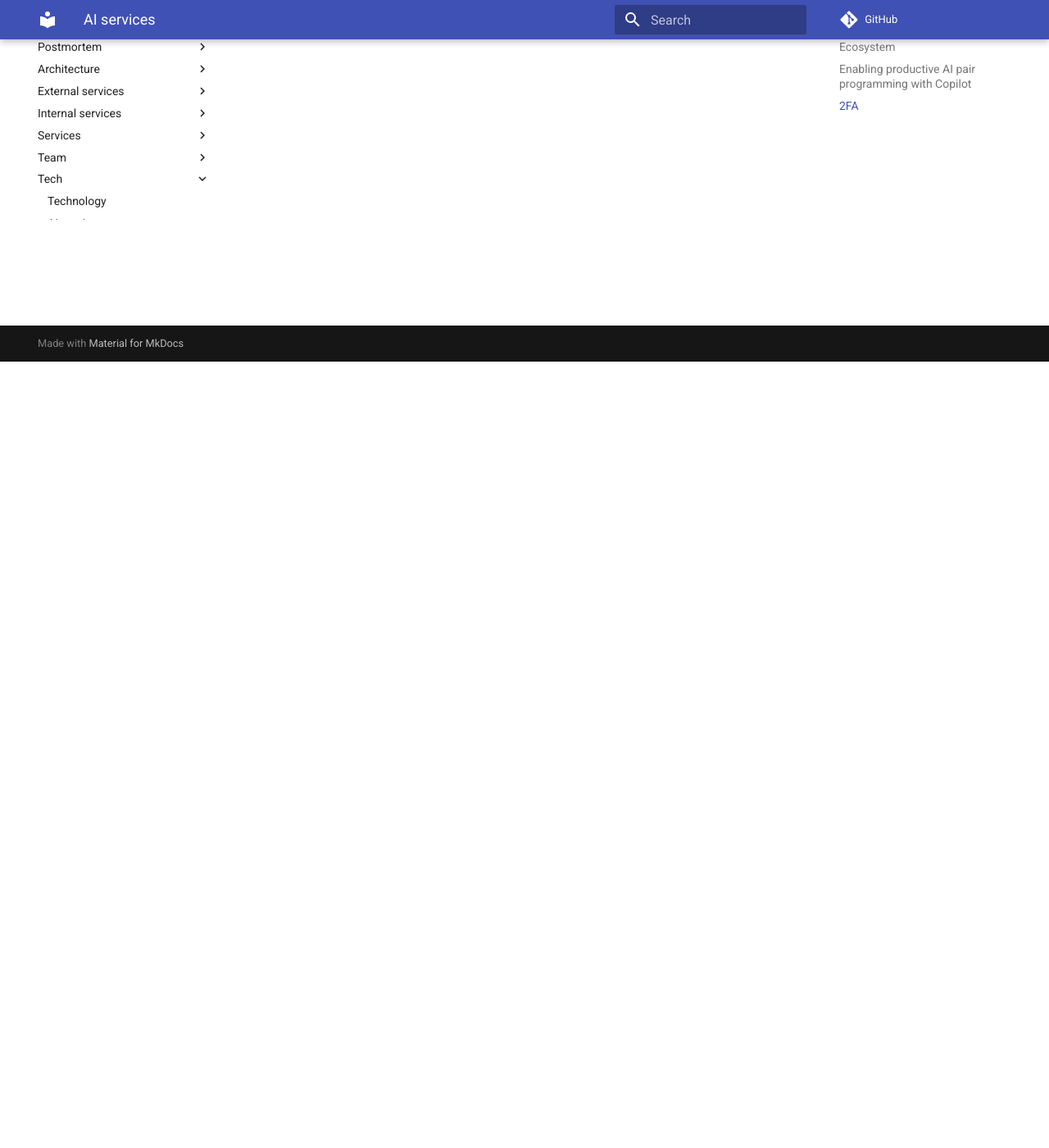
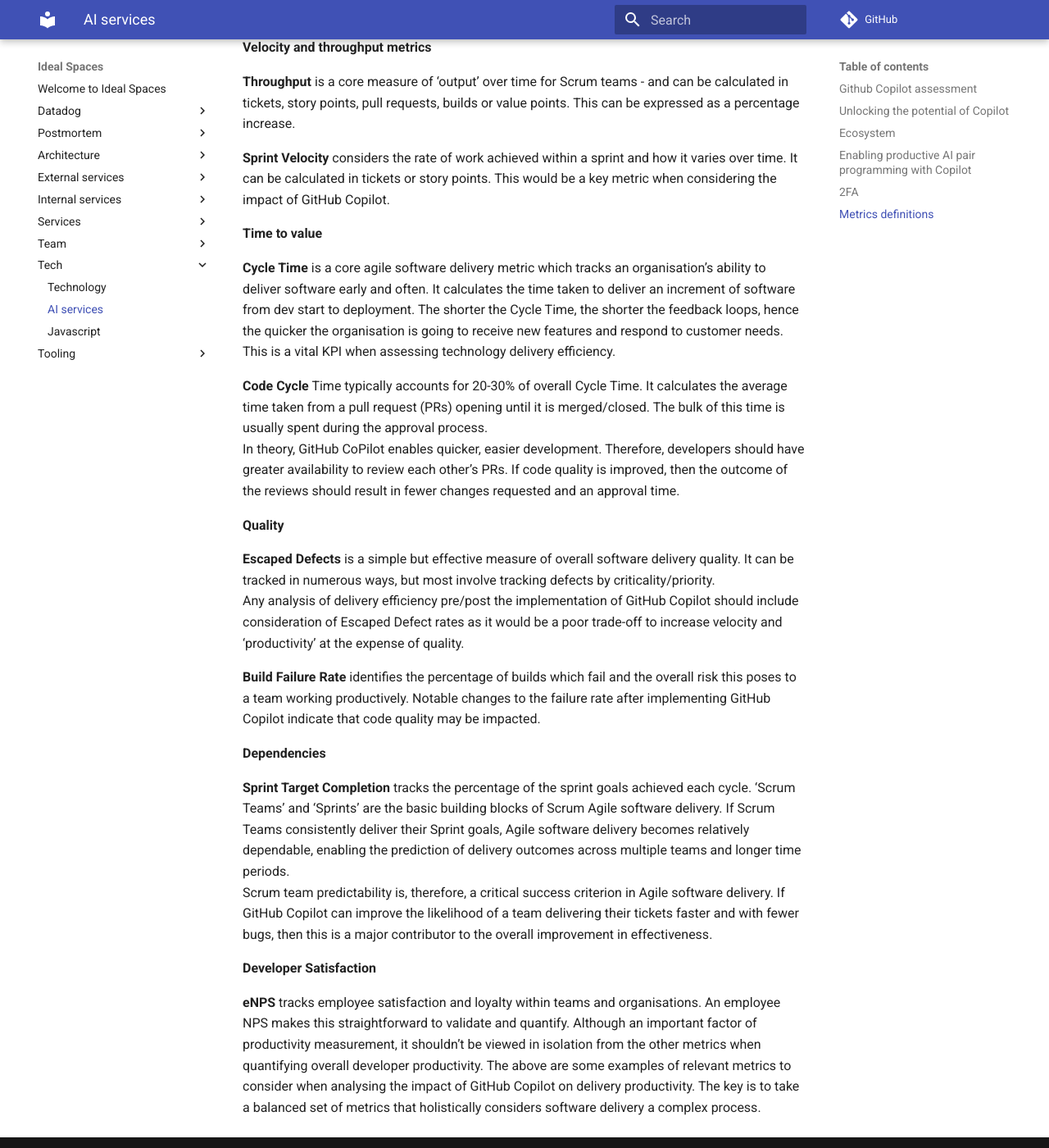
Before and after one commit to cyncly-engineering/docs-ideal-spaces, an MkDocs documentation site: the page built from docs/tech/github-copilot.md, in a window 1280 px wide and 1400 px high, scrolled down 959 px. Shown: the whole window at 82% size. Built offline with MkDocs 1.6.1 and Material for MkDocs 9.7.7, drawn with Linux system fonts in a browser that asks for light colours; comment, search, counter and statistics services are not loaded.

Commit message:
docs(copilot): add metrics definitions

```diff
--- a/docs/tech/github-copilot.md
+++ b/docs/tech/github-copilot.md
@@ -26,3 +26,36 @@
 
 ### 2FA
 https://docs.github.com/en/authentication/troubleshooting-ssh/error-permission-denied-publickey
+
+### Metrics definitions
+
+**Velocity and throughput metrics**
+
+**Throughput** is a core measure of ‘output’ over time for Scrum teams - and can be calculated in tickets, story points, pull requests, builds or value points. This can be expressed as a percentage increase.
+
+**Sprint Velocity** considers the rate of work achieved within a sprint and how it varies over time.  It can be calculated in tickets or story points. This would be a key metric when considering the impact of GitHub Copilot.
+
+**Time to value**
+
+**Cycle Time** is a core agile software delivery metric which tracks an organisation’s ability to deliver software early and often.  It calculates the time taken to deliver an increment of software from dev start to deployment.  The shorter the Cycle Time, the shorter the feedback loops, hence the quicker the organisation is going to receive new features and respond to customer needs.  This is a vital KPI when assessing technology delivery efficiency.
+
+**Code Cycle** Time typically accounts for 20-30% of overall Cycle Time. It calculates the average time taken from a pull request (PRs) opening until it is merged/closed. The bulk of this time is usually spent during the approval process.
+In theory, GitHub CoPilot enables quicker, easier development. Therefore, developers should have greater availability to review each other’s PRs. If code quality is improved, then the outcome of the reviews should result in fewer changes requested and an approval time.
+
+**Quality**
+
+**Escaped Defects** is a simple but effective measure of overall software delivery quality.  It can be tracked in numerous ways, but most involve tracking defects by criticality/priority.
+Any analysis of delivery efficiency pre/post the implementation of GitHub Copilot should include consideration of Escaped Defect rates as it would be a poor trade-off to increase velocity and ‘productivity’ at the expense of quality.
+
+**Build Failure Rate** identifies the percentage of builds which fail and the overall risk this poses to a team working productively. Notable changes to the failure rate after implementing GitHub Copilot indicate that code quality may be impacted.
+
+**Dependencies**
+
+**Sprint Target Completion** tracks the percentage of the sprint goals achieved each cycle. ‘Scrum Teams’ and ‘Sprints’ are the basic building blocks of Scrum Agile software delivery.  If Scrum Teams consistently deliver their Sprint goals, Agile software delivery becomes relatively dependable, enabling the prediction of delivery outcomes across multiple teams and longer time periods.
+Scrum team predictability is, therefore, a critical success criterion in Agile software delivery. If GitHub Copilot can improve the likelihood of a team delivering their tickets faster and with fewer bugs, then this is a major contributor to the overall improvement in effectiveness.
+
+**Developer Satisfaction**
+
+**eNPS** tracks employee satisfaction and loyalty within teams and organisations. An employee NPS makes this straightforward to validate and quantify.
+Although an important factor of productivity measurement, it shouldn’t be viewed in isolation from the other metrics when quantifying overall developer productivity.
+The above are some examples of relevant metrics to consider when analysing the impact of GitHub Copilot on delivery productivity.  The key is to take a balanced set of metrics that holistically considers software delivery a complex process.
```
